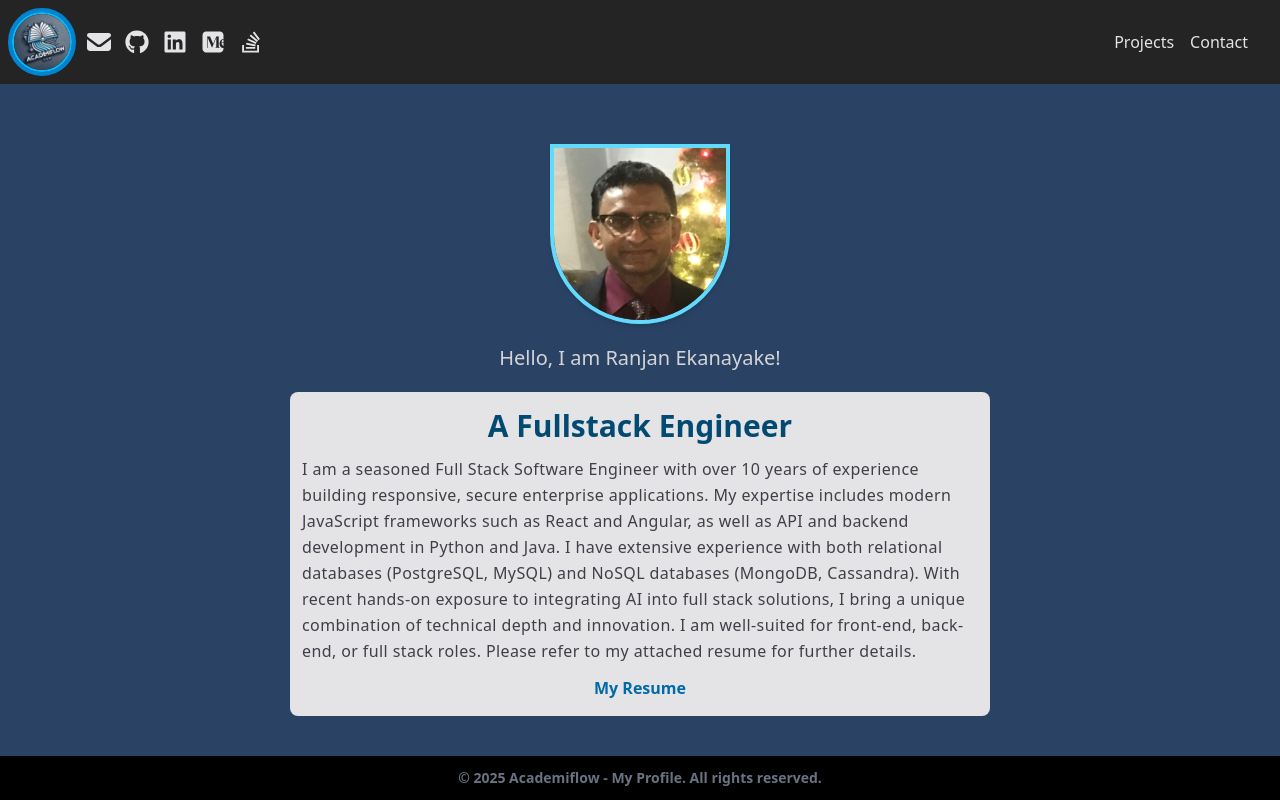
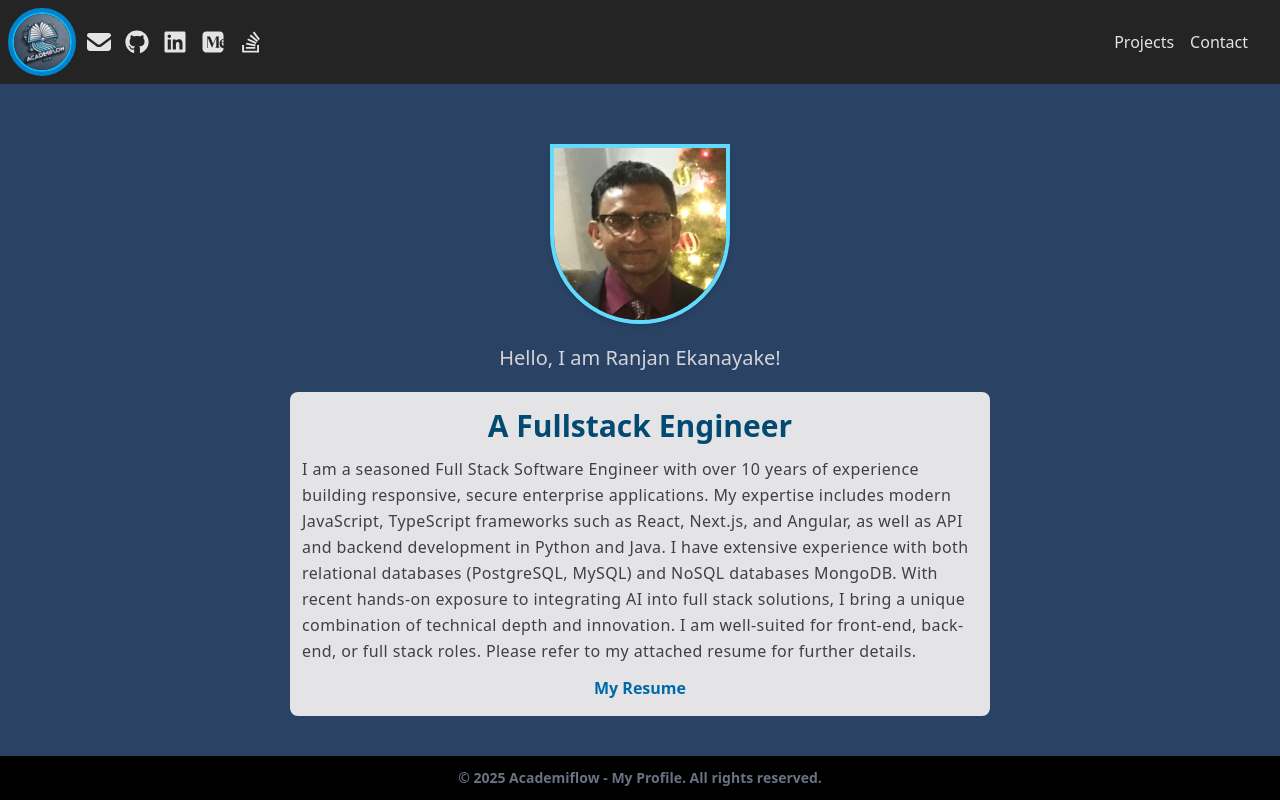
Before and after one commit to rajeka/academi, a React (Vite) app: page / in a window 1280 px wide. Built offline with nearby package versions, Linux system fonts and the light colour scheme.

Commit message:
Updated the resume

```diff
--- a/src/components/LandingSection.jsx
+++ b/src/components/LandingSection.jsx
@@ -7,10 +7,10 @@ const bio1 = 'A Fullstack Engineer';
 const bio2 =
   'I am a seasoned Full Stack Software Engineer with over 10 years\
  of experience building responsive, secure enterprise applications. \
-My expertise includes modern JavaScript frameworks such as React and Angular, \
+My expertise includes modern JavaScript, TypeScript frameworks such as React, Next.js, and Angular, \
 as well as API and backend development in Python and Java. \
 I have extensive experience with both relational databases (PostgreSQL, MySQL)\
- and NoSQL databases (MongoDB, Cassandra). \n\r \
+ and NoSQL databases MongoDB. \n\r \
 With recent hands-on exposure to integrating AI into full stack solutions, I bring a unique combination of technical depth and innovation. I am well-suited for front-end, back-end, or full stack roles.\
  Please refer to my attached resume for further details.';
 
```
Also changed, not shown: 1 other file (tests, documents, lock files or other folders).
